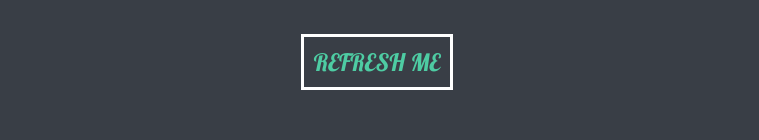
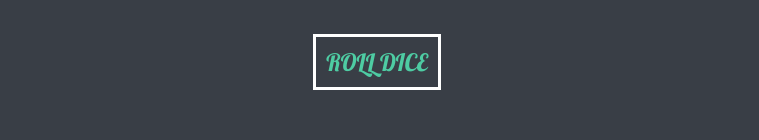
Before and after one commit to Turaconokiki/Turacon-s-dice-dame, a plain HTML site: page index.html in a window 1280 px wide. Shown: the part 603-743 px from the top of the page, without its empty margins (263-1022 px from the left). Drawn offline with Linux system fonts and the light colour scheme.

Commit message:
Update index.html

```diff
--- a/index.html
+++ b/index.html
@@ -26,7 +26,7 @@
 
     </div>
 
-    <div class="refresh"><a href="index.html">REFRESH ME</a></div>
+    <div class="refresh"><a href="index.html">ROLL DICE</a></div>
 
 <script src="index.js"></script>
   </body>
```
